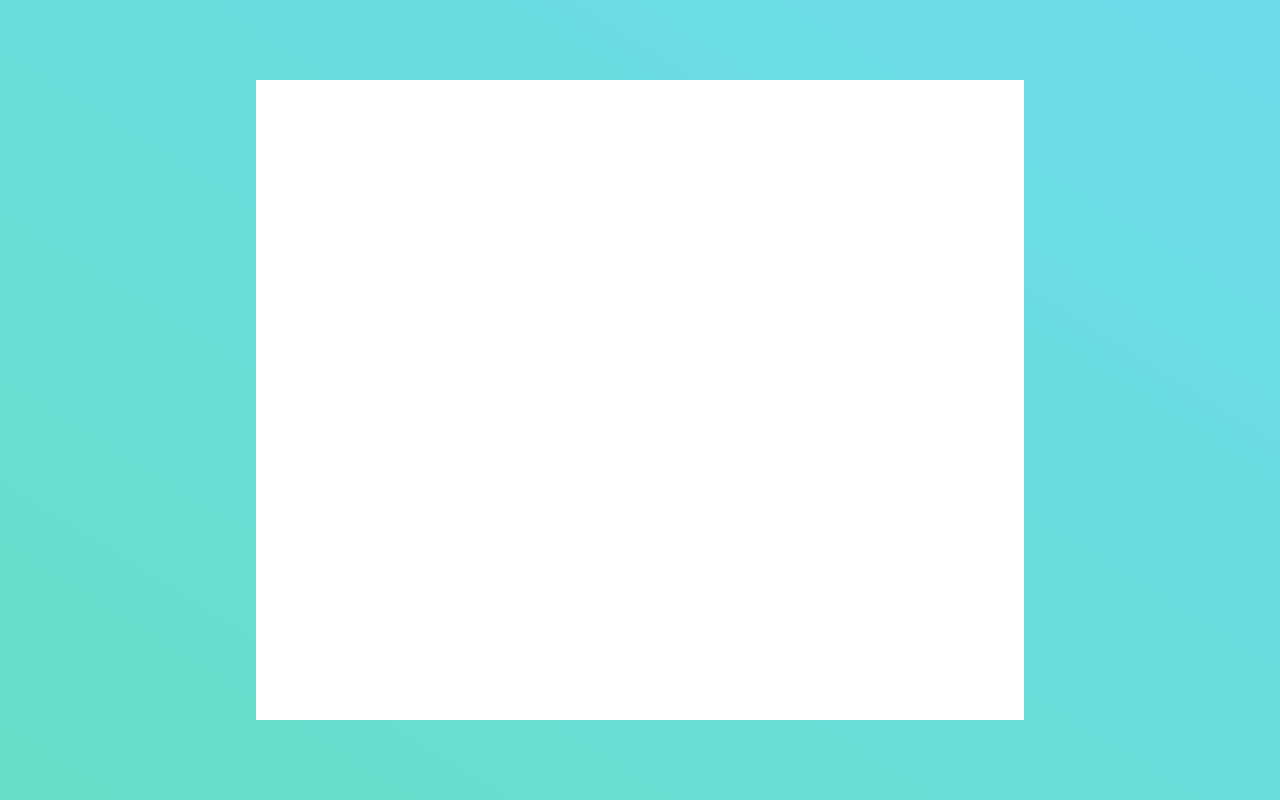
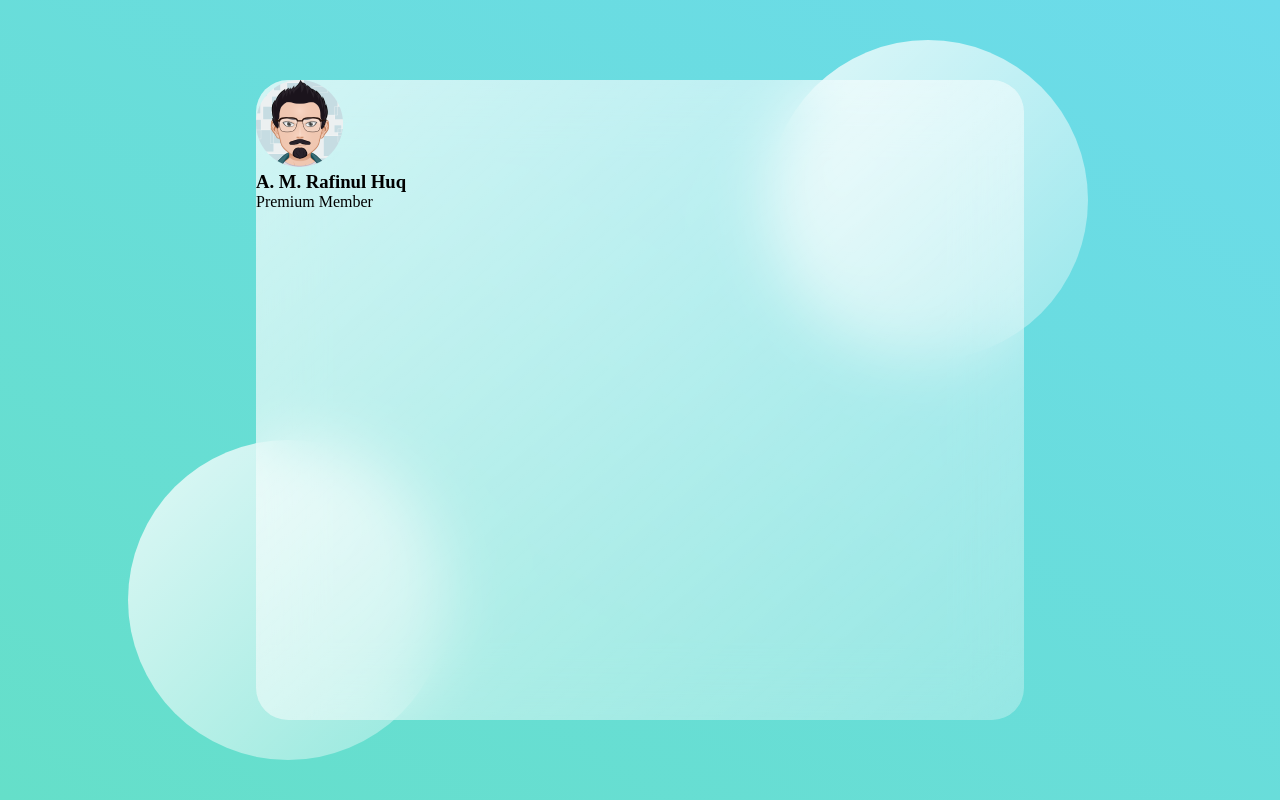
Before and after one commit to syedrafinulhuq/Glass-Website-2021, a plain HTML site: page index.html in a window 1280 px wide. Drawn offline with Linux system fonts and the light colour scheme.

Commit message:
second commit

```diff
--- a/index.html
+++ b/index.html
@@ -9,7 +9,19 @@
 </head>
 <body>
     <main>
-        <section class="glass"></section>
+        <section class="glass">
+            <div class="dashboard">
+                <div class="user">
+                    <img src="/images/myavatar.png" alt="">
+                </div>
+                <h3>A. M. Rafinul Huq</h3>
+                <p>Premium Member</p>
+                </div>
+                <div class="links">
+
+                </div>
+            </div>
+        </section>
     </main>
     <div class="circle1"></div>
     <div class="circle2"></div>
--- a/style.css
+++ b/style.css
@@ -15,4 +15,36 @@ main{
     background: white;
     min-height: 80vh;
     width: 60%;
+    background: linear-gradient(
+        to right bottom,
+        rgba(255, 255, 255,0.7),
+    rgba(255,255,255,0.3));
+    border-radius: 2rem;
+    z-index: 2;
+    backdrop-filter: blur(2rem);
+
 }
+.circle1,.circle2{
+    background: white;
+    background: linear-gradient(
+        to right bottom,
+        rgba(255, 255, 255,0.8),
+    rgba(255,255,255,0.3));
+    border-radius: 50%;
+
+    height: 20rem;
+    width: 20rem;
+    position: absolute;
+
+}
+.circle1{
+    top: 5%;
+    right: 15%;
+
+}
+.circle2{
+ bottom: 5%;
+ left: 10%;
+
+
+}
```
Also changed, not shown: images/myavatar.png (added), myavater.png (added), mysecondavatar.png (added).
